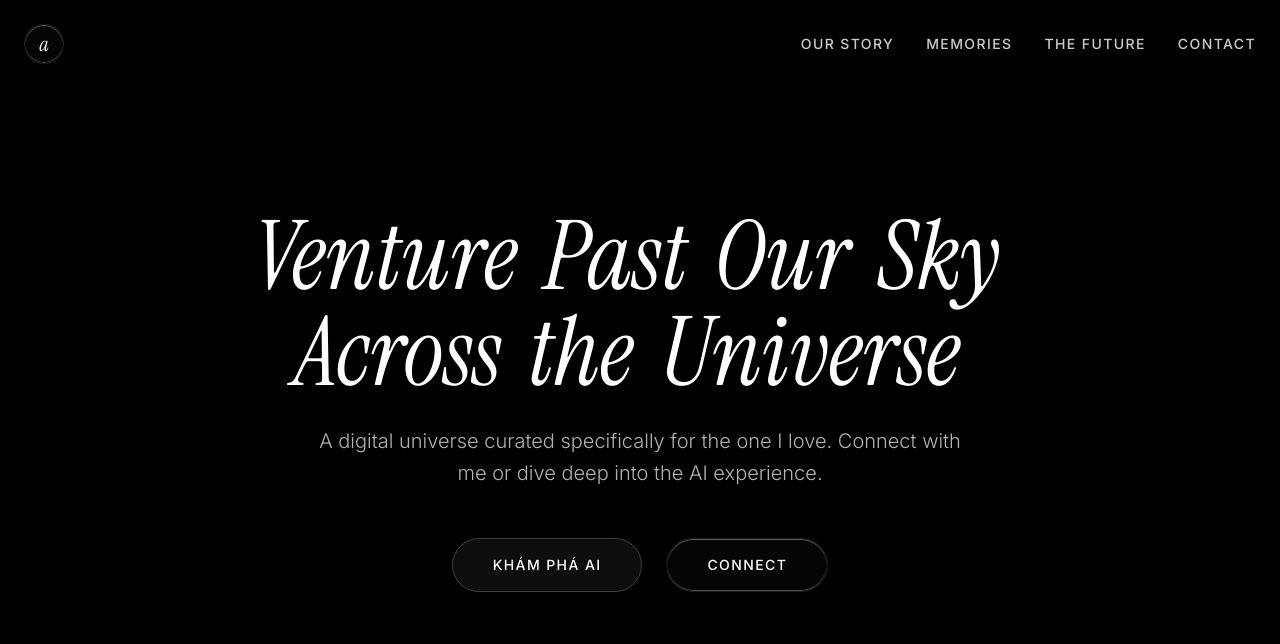
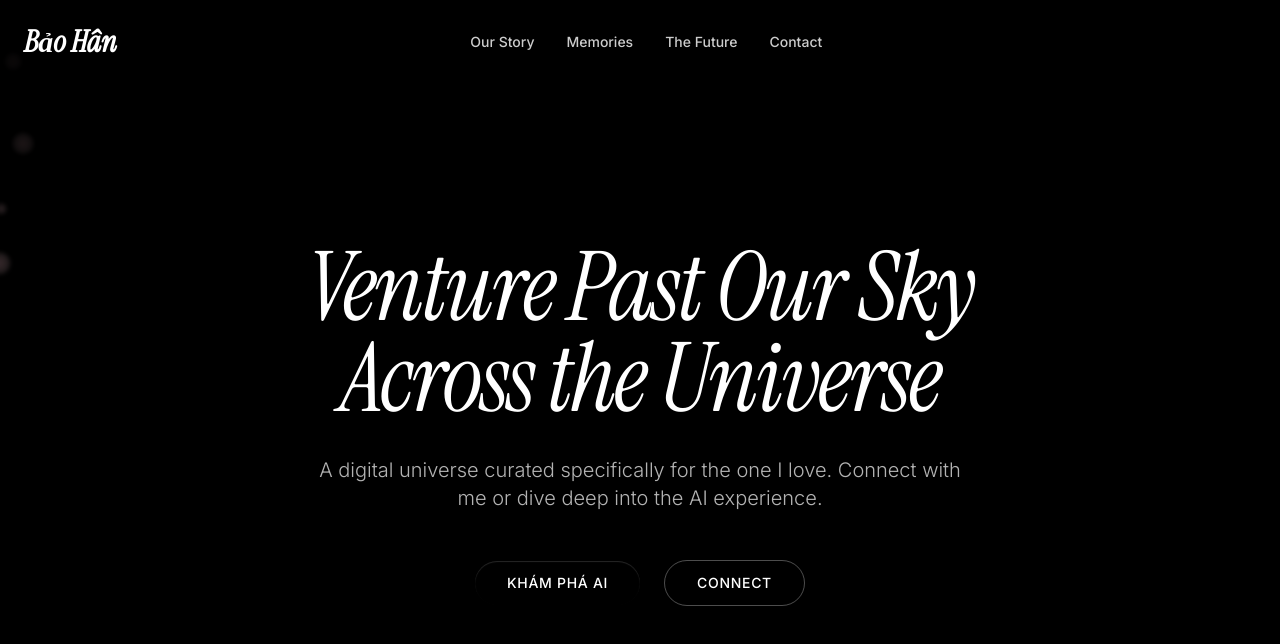
Before and after one commit to sadboiznhatcoder/BaoHan, a React (Vite) app: page / in a window 1280 px wide. Shown: the top 644 px of the page. Built offline with nearby package versions, Linux system fonts and the light colour scheme.

Commit message:
feat: ultimate cinematic floral landing page with socials and clean build

```diff
--- a/src/App.jsx
+++ b/src/App.jsx
@@ -1,5 +1,6 @@
 import React, { useState } from 'react';
 import { AnimatePresence } from 'framer-motion';
+import FloatingFlowers from './components/FloatingFlowers';
 import IntroLanding from './components/IntroLanding';
 import AuthForm from './components/AuthForm';
 import ChatApp from './components/ChatApp';
@@ -7,23 +8,22 @@ import AngryScreen from './components/AngryScreen';
 import './index.css';
 
 export default function App() {
-  const [phase, setPhase] = useState('intro'); // 'intro', 'auth', 'chat', 'angry'
+  const [phase, setPhase] = useState('intro');
 
   return (
     <div className="relative w-full h-screen overflow-hidden bg-black text-white font-['Inter']">
+      <FloatingFlowers />
       <div className="relative z-20 w-full h-full overflow-y-auto">
         <AnimatePresence mode="wait">
-          {phase === 'intro' && (
-            <IntroLanding key="intro" onEnterAI={() => setPhase('auth')} />
-          )}
+          {phase === 'intro' && <IntroLanding key="intro" onEnterAI={() => setPhase('auth')} />}
           {phase === 'auth' && (
              <div key="auth" className="w-full min-h-screen flex items-center justify-center p-4">
                 <AuthForm onSuccess={() => setPhase('chat')} onFail={() => setPhase('angry')} onBack={() => setPhase('intro')} />
              </div>
           )}
           {phase === 'chat' && (
-             <div key="chat" className="w-full min-h-screen p-4 md:p-10 flex justify-center items-center">
-                <div className="liquid-glass-strong w-full max-w-4xl h-[85vh] rounded-[2rem] overflow-hidden">
+             <div key="chat" className="w-full min-h-screen p-4 flex justify-center items-center">
+                <div className="liquid-glass-strong w-full max-w-5xl h-[90vh] rounded-[2rem] overflow-hidden">
                    <ChatApp />
                 </div>
              </div>
--- a/src/components/FloatingFlowers.jsx
+++ b/src/components/FloatingFlowers.jsx
@@ -3,59 +3,42 @@ import { motion } from 'framer-motion';
 
 export default function FloatingFlowers() {
   const flowers = useMemo(() => {
-    return Array.from({ length: 25 }).map((_, i) => {
-      const size = Math.random() * 20 + 10;
-      return {
+    return Array.from({ length: 30 }).map((_, i) => ({
       id: i,
       left: `${Math.random() * 100}vw`,
       top: `-${Math.random() * 20 + 10}vh`,
-        size,
+      size: Math.random() * 15 + 10,
       duration: Math.random() * 10 + 10,
-        delay: Math.random() * 10,
-        opacity: Math.random() * 0.5 + 0.3,
+      delay: Math.random() * 15,
       drift: (Math.random() - 0.5) * 100,
-        rotation: Math.random() * 360,
-      };
-    });
+    }));
   }, []);
 
   return (
-    <div className="absolute inset-0 overflow-hidden pointer-events-none z-10">
-      {flowers.map((f) => (
+    <div className="absolute inset-0 z-10 pointer-events-none overflow-hidden">
+      {flowers.map(f => (
         <motion.div
           key={f.id}
-          className="absolute"
+          className="absolute rounded-full"
           style={{
-            left: f.left,
-            top: f.top,
             width: f.size,
             height: f.size,
-            opacity: f.opacity,
+            background: 'radial-gradient(circle at center, rgba(255,192,203,0.8), rgba(255,255,255,0.2))',
+            filter: 'blur(2px)',
           }}
+          initial={{ x: 0, y: f.top, opacity: 0 }}
           animate={{
-            y: ['0vh', '120vh'],
-            x: [0, f.drift, f.drift * 2],
-            rotate: [f.rotation, f.rotation + 180, f.rotation + 360],
+            x: [0, f.drift, 0],
+            y: ['0vh', '110vh'],
+            opacity: [0, 0.8, 0],
           }}
           transition={{
             duration: f.duration,
             delay: f.delay,
             repeat: Infinity,
-            ease: "linear",
-          }}
-        >
-          {/* A simple glowing petal representation using radial gradient */}
-          <div
-            style={{
-              width: '100%',
-              height: '100%',
-              borderRadius: '50% 0 50% 50%',
-              background: 'radial-gradient(circle at top left, rgba(255,200,220,0.8), rgba(255,255,255,0.2))',
-              boxShadow: '0 0 10px rgba(255,180,200,0.5)',
-              transform: 'rotate(45deg)',
+            ease: 'linear',
           }}
         />
-        </motion.div>
       ))}
     </div>
   );
--- a/src/components/IntroLanding.jsx
+++ b/src/components/IntroLanding.jsx
@@ -2,59 +2,47 @@ import React from 'react';
 import { motion } from 'framer-motion';
 import { Facebook, Instagram, MessageCircle, Video } from 'lucide-react';
 import FadingVideo from './FadingVideo';
-import BlurText from './BlurText';
 
 export default function IntroLanding({ onEnterAI }) {
   const scrollToContact = () => {
     document.getElementById('contact-section').scrollIntoView({ behavior: 'smooth' });
   };
 
-  const socials = [
-    { name: 'Facebook', icon: Facebook, link: 'https://www.facebook.com/bhnnnn0803?locale=vi_VN' },
-    { name: 'Instagram', icon: Instagram, link: 'https://www.instagram.com/_baobaohan_' },
-    { name: 'Threads', icon: MessageCircle, link: 'https://www.threads.com/@_baobaohan_?igshid=NTc4MTIwNjQ2YQ==' },
-    { name: 'TikTok', icon: Video, link: 'https://www.tiktok.com/@bhdepgaii?_r=1&_t=ZS-968vs6AMTA4' },
-  ];
+  return (
+    <div className="w-full h-full overflow-y-auto overflow-x-hidden font-['Inter']">
+      {/* SECTION 1 */}
+      <section className="relative w-full min-h-screen flex flex-col items-center justify-center overflow-hidden">
+        <FadingVideo src="https://d8j0ntlcm91z4.cloudfront.net/user_38xzZboKViGWJOttwIXH07lWA1P/hf_20260328_083109_283f3553-e28f-428b-a723-d639c617eb2b.mp4" />
+        <div className="absolute inset-0 bg-black/40 z-10" />
 
-  return (
-    <div className="w-full h-full overflow-y-auto overflow-x-hidden">
-      {/* --- SECTION 1: HERO --- */}
-      <section className="relative w-full min-h-screen flex flex-col items-center justify-center overflow-hidden">
-        {/* Video Background */}
-        <div className="absolute inset-0 z-0">
-          <FadingVideo
-            src="https://d8j0ntlcm91z4.cloudfront.net/user_38xzZboKViGWJOttwIXH07lWA1P/hf_20260328_083109_283f3553-e28f-428b-a723-d639c617eb2b.mp4"
-            className="w-full h-full object-cover"
-          />
-          <div className="absolute inset-0 bg-black/40 z-10"></div>
-        </div>
-
-        {/* Navbar */}
-        <nav className="absolute top-0 left-0 w-full px-6 py-6 flex justify-between items-center z-50">
-          <div className="w-10 h-10 rounded-full liquid-glass flex items-center justify-center">
-            <span className="font-serif italic text-xl text-white">a</span>
+        <nav className="absolute top-0 left-0 w-full p-6 flex justify-between items-center z-20">
+          <div className="font-['Instrument_Serif'] text-3xl font-bold italic text-white drop-shadow">
+            Bảo Hân
           </div>
-          <div className="hidden md:flex gap-8 text-sm tracking-widest uppercase text-white/80 font-medium font-sans">
+          <div className="hidden md:flex gap-8 text-white/80 text-sm font-medium">
             <span className="hover:text-white cursor-pointer transition-colors">Our Story</span>
             <span className="hover:text-white cursor-pointer transition-colors">Memories</span>
             <span className="hover:text-white cursor-pointer transition-colors">The Future</span>
             <span onClick={scrollToContact} className="hover:text-white cursor-pointer transition-colors">Contact</span>
           </div>
-          <div className="md:hidden"></div>
+          <div className="w-20" /> {/* Spacer */}
         </nav>
 
-        {/* Hero Content */}
-        <div className="relative z-20 w-full max-w-5xl mx-auto text-center px-4">
-          <BlurText
-            text="Venture Past Our Sky Across the Universe"
-            className="font-serif italic text-6xl md:text-8xl leading-none mb-6 text-white drop-shadow-2xl"
-          />
+        <div className="relative z-20 text-center max-w-5xl px-4 mt-12">
+          <motion.h1
+            className="font-['Instrument_Serif'] italic text-6xl md:text-8xl leading-[0.95] tracking-tight text-white mb-8"
+            initial={{ opacity: 0, filter: 'blur(10px)' }}
+            animate={{ opacity: 1, filter: 'blur(0px)' }}
+            transition={{ duration: 1.5 }}
+          >
+            Venture Past Our Sky<br />Across the Universe
+          </motion.h1>
 
           <motion.p
-            className="text-white/70 text-lg md:text-xl font-light mb-12 max-w-2xl mx-auto font-sans leading-relaxed"
+            className="font-['Inter'] text-white/70 max-w-2xl mx-auto text-lg md:text-xl font-light mb-12"
             initial={{ opacity: 0 }}
             animate={{ opacity: 1 }}
-            transition={{ delay: 0.8, duration: 1 }}
+            transition={{ delay: 1, duration: 1 }}
           >
             A digital universe curated specifically for the one I love. Connect with me or dive deep into the AI experience.
           </motion.p>
@@ -63,17 +51,17 @@ export default function IntroLanding({ onEnterAI }) {
             className="flex flex-col sm:flex-row gap-6 justify-center items-center"
             initial={{ opacity: 0, y: 20 }}
             animate={{ opacity: 1, y: 0 }}
-            transition={{ delay: 1.2, duration: 0.8 }}
+            transition={{ delay: 1.5, duration: 0.8 }}
           >
             <button
               onClick={onEnterAI}
-              className="px-10 py-4 rounded-full liquid-glass-strong text-white font-medium uppercase tracking-widest text-sm hover:bg-white/10 transition-all border border-white/20"
+              className="liquid-glass-strong rounded-full px-8 py-3 text-white uppercase tracking-wider font-medium text-sm hover:bg-white/10 transition-colors"
             >
               Khám phá AI
             </button>
             <button
               onClick={scrollToContact}
-              className="px-10 py-4 rounded-full liquid-glass text-white font-medium uppercase tracking-widest text-sm hover:bg-white/10 transition-all border border-white/20"
+              className="rounded-full px-8 py-3 border border-white/30 text-white uppercase tracking-wider font-medium text-sm hover:bg-white/10 transition-colors"
             >
               Connect
             </button>
@@ -81,61 +69,58 @@ export default function IntroLanding({ onEnterAI }) {
         </div>
       </section>
 
-      {/* --- SECTION 2: SOCIALS & CONTACT --- */}
+      {/* SECTION 2 */}
       <section id="contact-section" className="relative w-full min-h-screen flex flex-col items-center justify-center py-20 px-4">
-        <div className="absolute inset-0 z-0">
-          <FadingVideo
-            src="https://d8j0ntlcm91z4.cloudfront.net/user_38xzZboKViGWJOttwIXH07lWA1P/hf_20260314_131748_f2ca2a28-fed7-44c8-b9a9-bd9acdd5ec31.mp4"
-            className="w-full h-full object-cover"
-          />
-          <div className="absolute inset-0 bg-black/40 z-10"></div>
-        </div>
+        <FadingVideo src="https://d8j0ntlcm91z4.cloudfront.net/user_38xzZboKViGWJOttwIXH07lWA1P/hf_20260314_131748_f2ca2a28-fed7-44c8-b9a9-bd9acdd5ec31.mp4" />
+        <div className="absolute inset-0 bg-black/60 z-10" />
 
-        <div className="relative z-20 w-full max-w-4xl mx-auto flex flex-col items-center">
+        <div className="relative z-20 w-full max-w-5xl flex flex-col items-center">
           <motion.h2
-            className="font-serif italic text-5xl mb-16 text-center text-white"
+            className="font-['Instrument_Serif'] italic text-5xl md:text-7xl text-white text-center mb-16"
             initial={{ opacity: 0, y: 20 }}
             whileInView={{ opacity: 1, y: 0 }}
             viewport={{ once: true }}
-            transition={{ duration: 0.8 }}
+            transition={{ duration: 1 }}
           >
             Reach Out To Me
           </motion.h2>
 
           <div className="grid grid-cols-1 sm:grid-cols-2 lg:grid-cols-4 gap-6 w-full">
-            {socials.map((social, idx) => (
+            {[
+              { icon: Video, name: 'TikTok', link: 'https://www.tiktok.com/@bhdepgaii?_r=1&_t=ZS-968vs6AMTA4' },
+              { icon: MessageCircle, name: 'Threads', link: 'https://www.threads.com/@_baobaohan_?igshid=NTc4MTIwNjQ2YQ==' },
+              { icon: Facebook, name: 'Facebook', link: 'https://www.facebook.com/bhnnnn0803?locale=vi_VN' },
+              { icon: Instagram, name: 'Instagram', link: 'https://www.instagram.com/_baobaohan_' }
+            ].map((social, idx) => (
               <motion.a
                 key={social.name}
                 href={social.link}
                 target="_blank"
                 rel="noopener noreferrer"
-                className="liquid-glass rounded-2xl p-8 flex flex-col items-center justify-center gap-4 group transition-all duration-300 hover:-translate-y-2 hover:bg-white/5"
+                className="liquid-glass rounded-2xl p-8 flex flex-col items-center justify-center gap-4 hover:bg-white/5 transition-all group"
                 initial={{ opacity: 0, y: 30 }}
                 whileInView={{ opacity: 1, y: 0 }}
                 viewport={{ once: true }}
-                transition={{ delay: idx * 0.1, duration: 0.6 }}
+                transition={{ duration: 0.6, delay: idx * 0.1 }}
               >
-                <div className="p-4 rounded-full bg-white/5 group-hover:bg-white/20 transition-colors text-white">
-                  <social.icon size={32} strokeWidth={1.5} />
+                <div className="p-4 rounded-full bg-white/5 group-hover:bg-white/10 transition-colors">
+                  <social.icon className="w-8 h-8 text-white" strokeWidth={1.5} />
                 </div>
-                <span className="font-sans font-medium tracking-wide text-white/90">{social.name}</span>
+                <span className="font-['Inter'] font-medium text-white/90">{social.name}</span>
               </motion.a>
             ))}
           </div>
         </div>
 
-        {/* Footer Text */}
-        <motion.div
-          className="absolute bottom-10 w-full text-center px-4 z-20"
+        <motion.p
+          className="relative z-20 font-['Instrument_Serif'] text-xl italic text-center mt-20 pb-10 text-white/60"
           initial={{ opacity: 0 }}
           whileInView={{ opacity: 1 }}
           viewport={{ once: true }}
-          transition={{ delay: 0.5, duration: 1 }}
+          transition={{ duration: 1, delay: 0.5 }}
         >
-          <p className="font-serif italic text-xl text-white/80 tracking-wide">
-            Trang web này được làm bởi tình yêu của Minh Nhật cho Bảo Hân ❤️
-          </p>
-        </motion.div>
+          Trang web này được làm bởi tình yêu của Minh Nhật cho Bảo Hân ❤️
+        </motion.p>
       </section>
     </div>
   );
--- a/src/index.css
+++ b/src/index.css
@@ -1,38 +1,9 @@
-@import url('https://fonts.googleapis.com/css2?family=Instrument+Serif:ital@0;1&family=Inter:wght@300;400;500&display=swap');
+@import url('https://fonts.googleapis.com/css2?family=Instrument+Serif:ital@0;1&family=Inter:wght@300;400;500;600&display=swap');
 @import "tailwindcss";
 
-@theme {
-  --font-sans: 'Inter', sans-serif;
-  --font-serif: 'Instrument Serif', serif;
-}
+body { background-color: #000; color: #fff; }
 
-body {
-  background-color: #000;
-  color: #fff;
-  font-family: 'Inter', sans-serif;
-  margin: 0;
-  padding: 0;
-  overflow-x: hidden;
-  overscroll-behavior: none;
-}
-
-@layer utilities {
-  .liquid-glass { background: rgba(255,255,255,0.02); background-blend-mode: luminosity; backdrop-filter: blur(8px); border: 1px solid rgba(255,255,255,0.1); box-shadow: inset 0 1px 1px rgba(255,255,255,0.1); position: relative; overflow: hidden; }
-  .liquid-glass::before { content: ""; position: absolute; inset: 0; border-radius: inherit; padding: 1px; background: linear-gradient(180deg, rgba(255,255,255,0.3) 0%, rgba(255,255,255,0) 50%, rgba(255,255,255,0.3) 100%); -webkit-mask: linear-gradient(#fff 0 0) content-box, linear-gradient(#fff 0 0); -webkit-mask-composite: xor; mask-composite: exclude; pointer-events: none; }
-  .liquid-glass-strong { backdrop-filter: blur(40px); background: rgba(255,255,255,0.05); border: 1px solid rgba(255,255,255,0.2); box-shadow: 0 8px 32px rgba(0,0,0,0.3); }
-}
-
-/* Custom Webkit Scrollbars for components */
-::-webkit-scrollbar {
-  width: 4px;
-}
-::-webkit-scrollbar-track {
-  background: transparent;
-}
-::-webkit-scrollbar-thumb {
-  background: rgba(255, 255, 255, 0.2);
-  border-radius: 4px;
-}
-::-webkit-scrollbar-thumb:hover {
-  background: rgba(255, 255, 255, 0.4);
-}
+.liquid-glass { background: rgba(255, 255, 255, 0.01); background-blend-mode: luminosity; backdrop-filter: blur(4px); -webkit-backdrop-filter: blur(4px); border: none; box-shadow: inset 0 1px 1px rgba(255, 255, 255, 0.1); position: relative; overflow: hidden; }
+.liquid-glass::before { content: ''; position: absolute; inset: 0; border-radius: inherit; padding: 1.4px; background: linear-gradient(180deg, rgba(255, 255, 255, 0.45) 0%, rgba(255, 255, 255, 0.15) 20%, rgba(255, 255, 255, 0) 40%, rgba(255, 255, 255, 0) 60%, rgba(255, 255, 255, 0.15) 80%, rgba(255, 255, 255, 0.45) 100%); -webkit-mask: linear-gradient(#fff 0 0) content-box, linear-gradient(#fff 0 0); -webkit-mask-composite: xor; mask-composite: exclude; pointer-events: none; }
+.liquid-glass-strong { backdrop-filter: blur(50px); -webkit-backdrop-filter: blur(50px); box-shadow: 4px 4px 4px rgba(0,0,0,0.05), inset 0 1px 1px rgba(255, 255, 255, 0.15); }
+.liquid-glass-strong::before { padding: 1.4px; background: linear-gradient(180deg, rgba(255,255,255,0.5) 0%, rgba(255,255,255,0.2) 20%, rgba(255,255,255,0) 40%, rgba(255,255,255,0) 60%, rgba(255,255,255,0.2) 80%, rgba(255,255,255,0.5) 100%); -webkit-mask: linear-gradient(#fff 0 0) content-box, linear-gradient(#fff 0 0); -webkit-mask-composite: xor; mask-composite: exclude; pointer-events: none; }
```
Also changed, not shown: src/components/FadingVideo.jsx (+14 -26 lines). Lines whose indentation alone changed are shown as unchanged.
